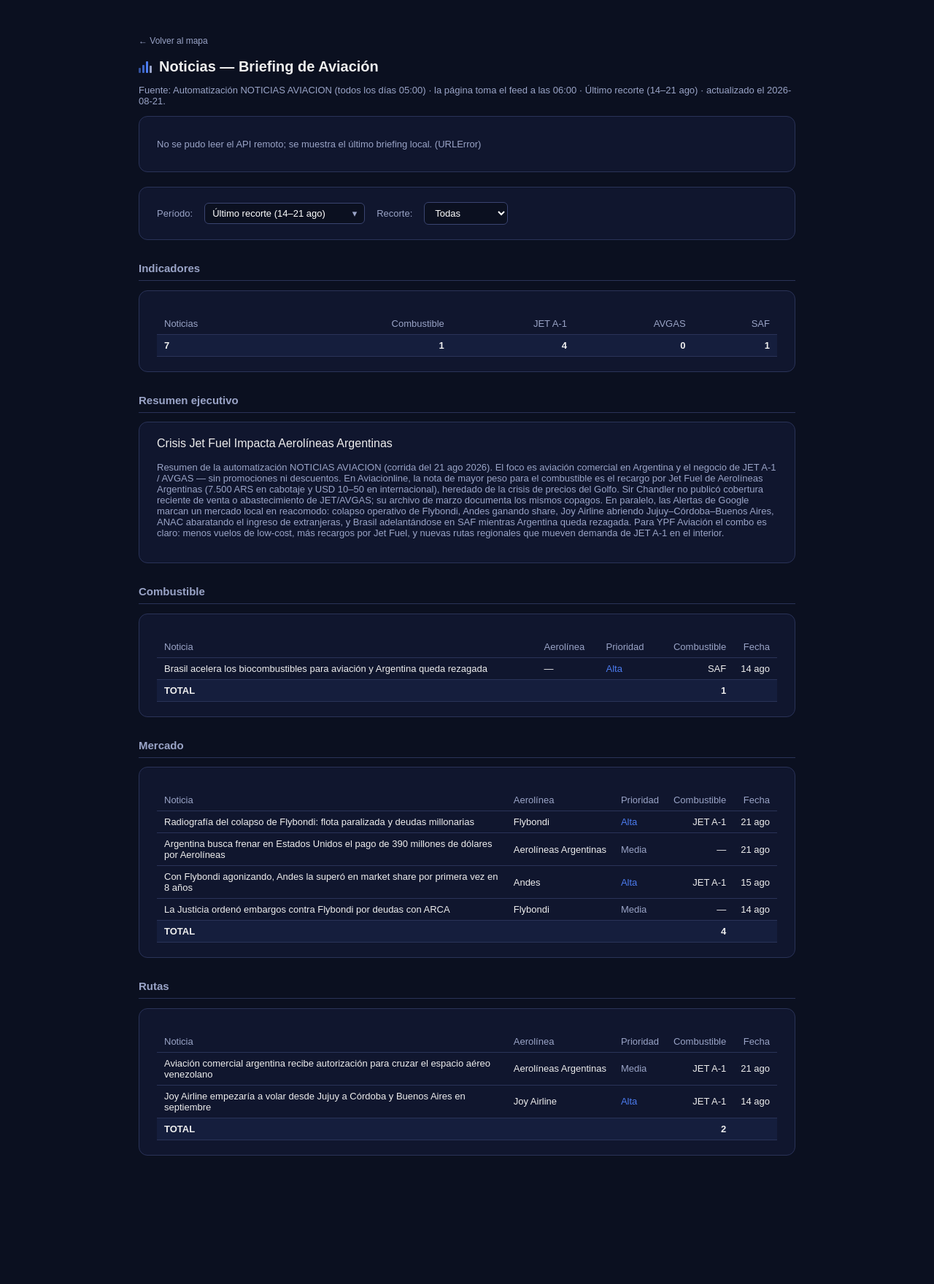
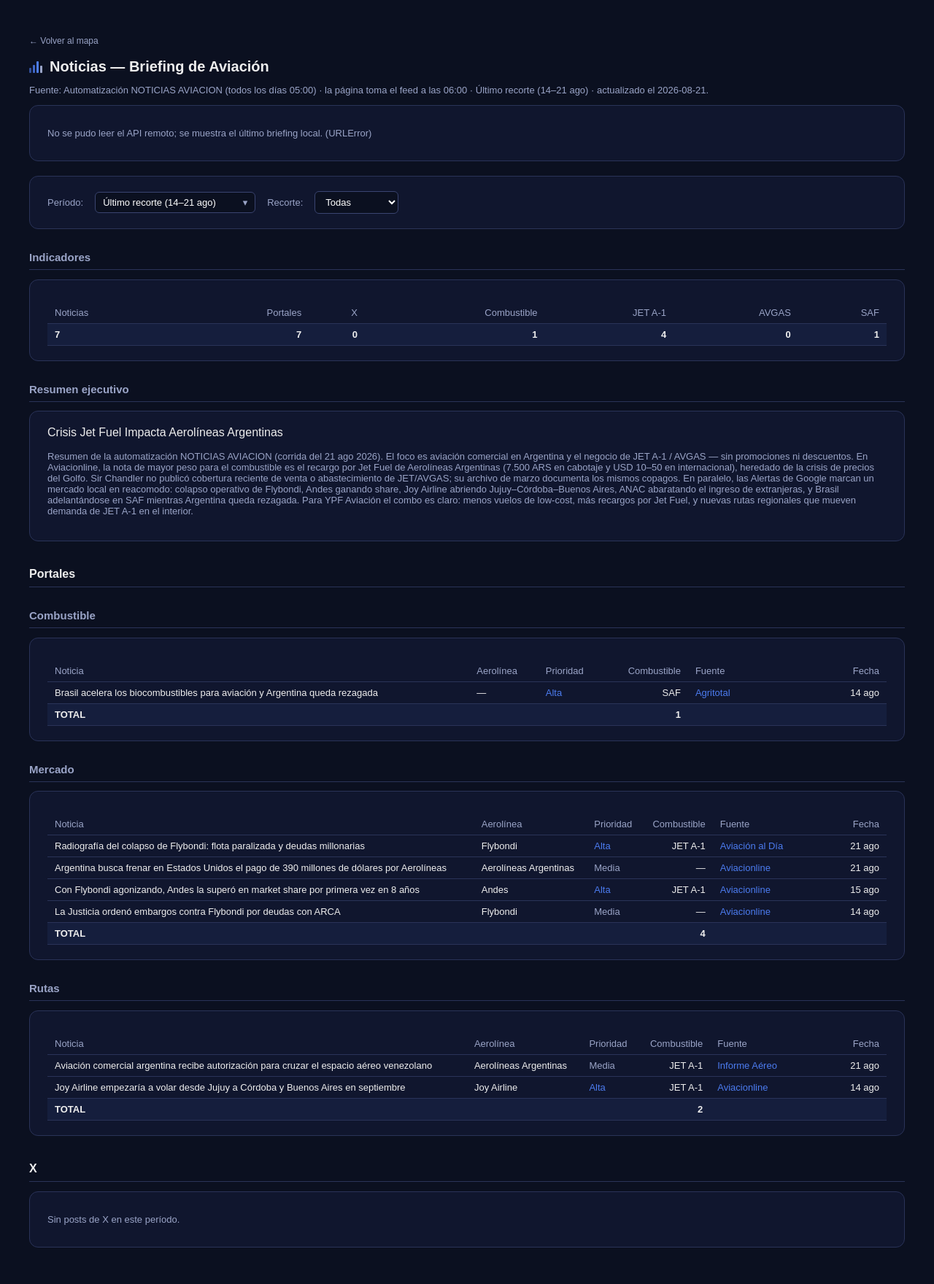
Before and after one commit to noguerafran-alt/MAPA-NEGOCIO, a Flask app: page /noticias in a window 1280 px wide. Shown: the whole page at 73% size. Before the commit the page ends 1584 px from the top, so only its background shows below. Run offline with Flask 3, Linux system fonts and the light colour scheme; the visitor is signed in with stand-in values (Sample User, id 1); data that the repository does not hold is empty.

Commit message:
Bloques Portales / X, columna Fuente y tabla más ancha.

```diff
--- a/templates/noticias.html
+++ b/templates/noticias.html
@@ -5,7 +5,7 @@
 <title>Noticias — Briefing de Aviación</title>
 <style>
   body { font-family: Arial, sans-serif; background: #0b1020; color: #eee; margin: 0; padding: 30px; }
-  .wrap { max-width: 900px; margin: 0 auto; }
+  .wrap { max-width: 1200px; margin: 0 auto; }
   h1 { font-size: 20px; display: flex; align-items: center; gap: 10px; }
   h2 { font-size: 15px; color: #9aa4c7; border-bottom: 1px solid #2a3358; padding-bottom: 8px; margin-top: 30px; }
   .card { background: #10162e; border: 1px solid #2a3358; border-radius: 12px; padding: 20px 24px; margin-bottom: 20px; }
@@ -18,6 +18,9 @@
   td.num, th.num { text-align: right; font-variant-numeric: tabular-nums; }
   th.now, td.now { white-space: nowrap; }
   td.fecha, th.fecha { white-space: nowrap; width: 1%; text-align: right; font-variant-numeric: tabular-nums; }
+  th.fuente, td.fuente { white-space: nowrap; min-width: 150px; color: #9aa4c7; }
+  td.fuente a { color: #4c7cf0; text-decoration: none; }
+  h2.canal { font-size: 16px; color: #eee; border-bottom: 1px solid #2a3358; padding-bottom: 8px; margin-top: 36px; }
   tr.total { font-weight: bold; background: rgba(76,124,240,0.08); }
   tr.item { cursor: pointer; }
   tr.item:hover { background: rgba(76,124,240,0.06); }
@@ -80,7 +83,7 @@
 </head>
 <body>
 <div class="wrap">
-  <p><a href="/mapa" class="back">← Volver al mapa</a></p>
+  <p><a href="/" class="back">← Volver al mapa</a></p>
   <h1><span class="bars" aria-hidden="true"><i></i><i></i><i></i><i></i></span> Noticias — Briefing de Aviación</h1>
   <p class="muted">Fuente: Automatización NOTICIAS AVIACION (todos los días 05:00) · la página toma el feed a las 06:00 · {{ periodo_label }}{% if generated_day %} · actualizado el {{ generated_day }}{% endif %}.</p>
 
@@ -130,6 +133,8 @@
     <table>
       <tr>
         <th>Noticias</th>
+        <th class="num">Portales</th>
+        <th class="num">X</th>
         <th class="num">Combustible</th>
         <th class="num">JET A-1</th>
         <th class="num">AVGAS</th>
@@ -137,6 +142,8 @@
       </tr>
       <tr class="total">
         <td>{{ counts.total }}</td>
+        <td class="num">{{ counts.portales }}</td>
+        <td class="num">{{ counts.x }}</td>
         <td class="num">{{ counts.combustible }}</td>
         <td class="num">{{ counts.jet }}</td>
         <td class="num">{{ counts.avgas }}</td>
@@ -153,8 +160,11 @@
   </div>
   {% endif %}
 
-  {% if grupos %}
-    {% for grupo in grupos %}
+  {% if canales %}
+    {% for canal in canales %}
+    <h2 class="canal">{{ canal.label }}</h2>
+    {% if canal.grupos %}
+      {% for grupo in canal.grupos %}
       <h2>{{ grupo.label }}</h2>
       <div class="card">
         <table>
@@ -163,6 +173,7 @@
             <th class="now">Aerolínea</th>
             <th class="now">Prioridad</th>
             <th class="now num">Combustible</th>
+            <th class="fuente">Fuente</th>
             <th class="fecha">Fecha</th>
           </tr>
           {% for n in grupo.notas %}
@@ -171,18 +182,16 @@
             <td class="now">{{ n.airline }}</td>
             <td class="now">{% if n.relevance == 'alta' %}<span class="alta">Alta</span>{% else %}<span class="muted">Media</span>{% endif %}</td>
             <td class="now num">{{ n.fuel_label }}</td>
+            <td class="fuente">{% if n.sourceUrl %}<a href="{{ n.sourceUrl }}" target="_blank" rel="noreferrer" onclick="event.stopPropagation()">{{ n.source_label }}</a>{% else %}{{ n.source_label }}{% endif %}</td>
             <td class="fecha">{{ n.fecha_label or n.publishedAt or "—" }}</td>
           </tr>
           <tr class="detail-row" style="display:none;">
-          <td colspan="5">
+            <td colspan="6">
               <div class="detail">
                 {{ n.summary }}
-              {% if n.source %}
+                {% if n.sourceUrl %}
                 <div style="margin-top:8px; font-size:12px; color:#6b7394;">
-                {{ n.source }}
-                {% if n.sourceUrl %}
-                · <a href="{{ n.sourceUrl }}" target="_blank" rel="noreferrer" onclick="event.stopPropagation()">Leer fuente</a>
-                {% endif %}
+                  <a href="{{ n.sourceUrl }}" target="_blank" rel="noreferrer" onclick="event.stopPropagation()">{% if n.channel == 'x' %}Ver post{% else %}Leer fuente{% endif %}</a>
                 </div>
                 {% endif %}
               </div>
@@ -195,9 +204,14 @@
             <td></td>
             <td class="num">{{ grupo.notas|length }}</td>
             <td></td>
+            <td></td>
           </tr>
         </table>
       </div>
+      {% endfor %}
+    {% else %}
+      <div class="card"><div class="empty">{% if canal.id == 'x' %}Sin posts de X en este período.{% else %}Sin notas de portales en este período.{% endif %}</div></div>
+    {% endif %}
     {% endfor %}
   {% else %}
   <h2>Noticias</h2>
```
Lines whose indentation alone changed are shown as unchanged.
